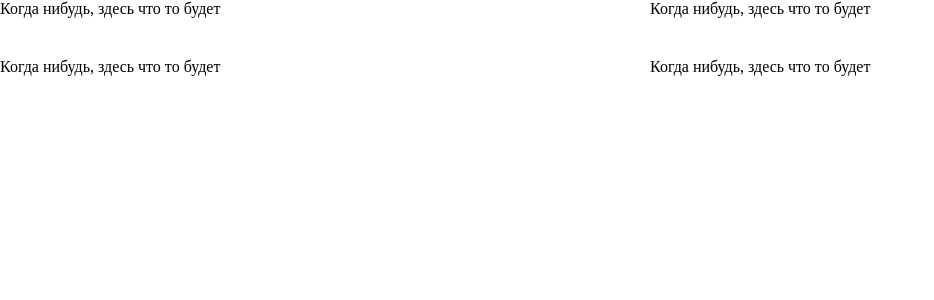
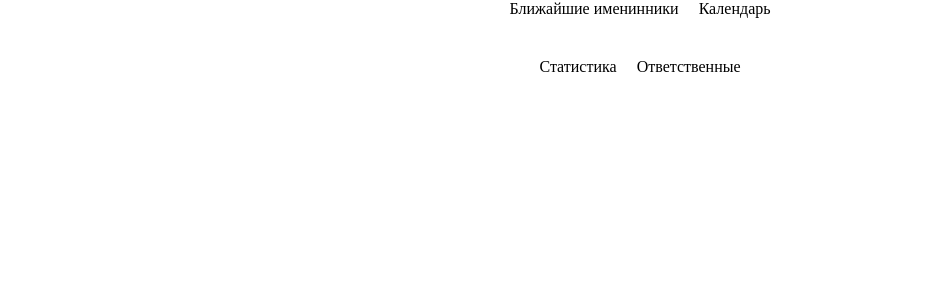
Before and after one commit to ledetav/NWA, a Django app: page / in a window 1280 px wide. Shown: the top 300 px of the page, without its empty margins (0-934 px from the left). Run offline with Django 5.2, Linux system fonts and the light colour scheme.

Commit message:
feat: Structure homepage layout

```diff
--- a/NWA/NWA_archive/templates/index.html
+++ b/NWA/NWA_archive/templates/index.html
@@ -13,22 +13,22 @@
             <!-- контейнер для колонок -->
             <div class="rows-container">
                 <!-- контейнер для строк -->
-                <label>Когда нибудь, здесь что то будет</label>
+                <label>Ближайшие именинники</label>
             </div>
             <div class="rows-container">
                 <!-- контейнер для строк -->
-                <label>Когда нибудь, здесь что то будет</label>
+                <label>Календарь</label>
             </div>
         </div>
         <div class="columns-container">
             <!-- контейнер для колонок -->
-            <div class="rows-container">
+            <div class="rows-container item1">
                 <!-- контейнер для строк -->
-                <label>Когда нибудь, здесь что то будет</label>
+                <label>Статистика</label>
             </div>
-            <div class="rows-container">
+            <div class="rows-container item2">
                 <!-- контейнер для строк -->
-                <label>Когда нибудь, здесь что то будет</label>
+                <label>Ответственные</label>
             </div>
         </div>
 </body>
--- a/NWA/static/css/styles.css
+++ b/NWA/static/css/styles.css
@@ -9,6 +9,7 @@
   grid-template-columns: 1fr;
   grid-auto-flow: row;
   gap: 20px;
+  justify-content: center;
 }
 
 .columns-container {
@@ -17,6 +18,9 @@
     grid-template-rows: auto;
     grid-auto-flow: row;
     gap: 20px;
+    justify-self: center;
+    grid-template-areas:
+    "row-1 row-2";
 }
 
 .rows-container {
@@ -24,6 +28,15 @@
     grid-template-columns: auto;
     grid-template-rows: auto auto;
     grid-auto-flow: row;
+    justify-self: center;
     gap: 20px;
-    size: 200px;
+
 }
+
+.item1 {
+    grid-area: row-1;
+}
+
+.item2 {
+    grid-area: row-2;
+}
```
